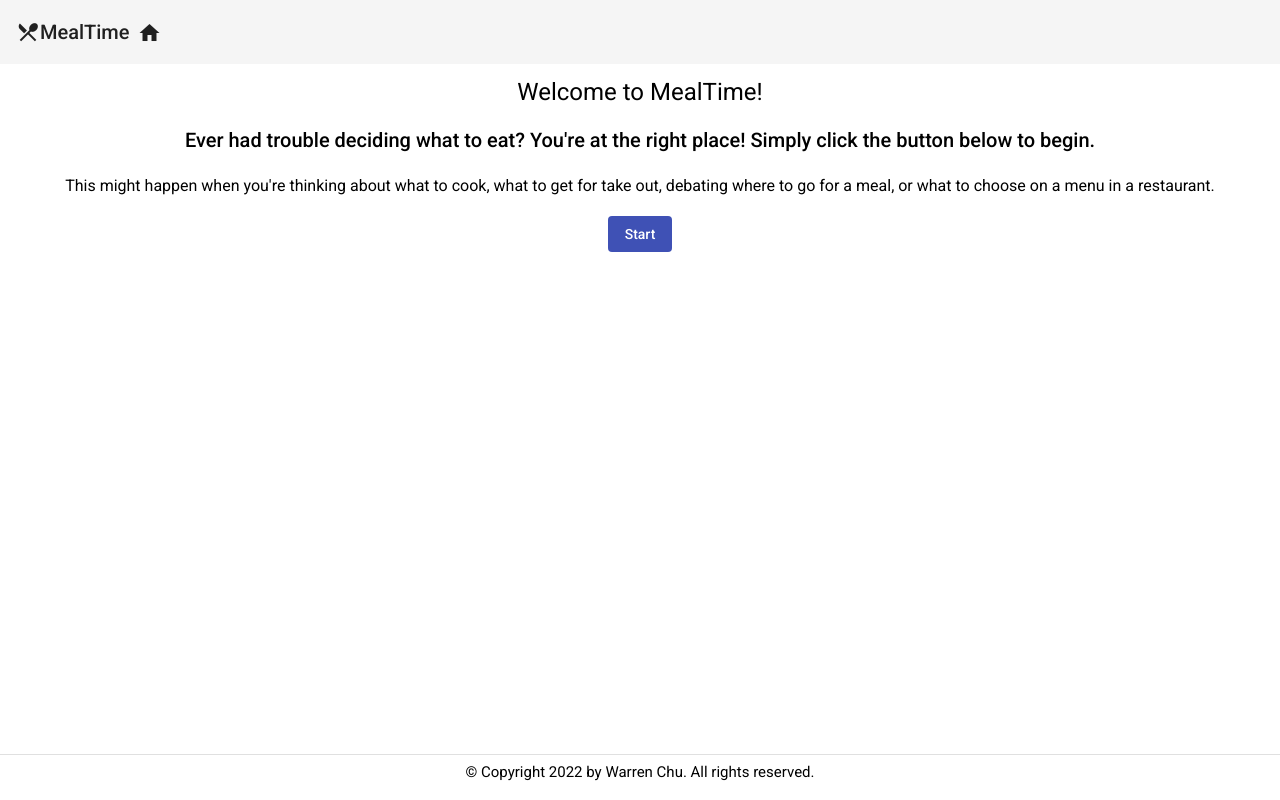
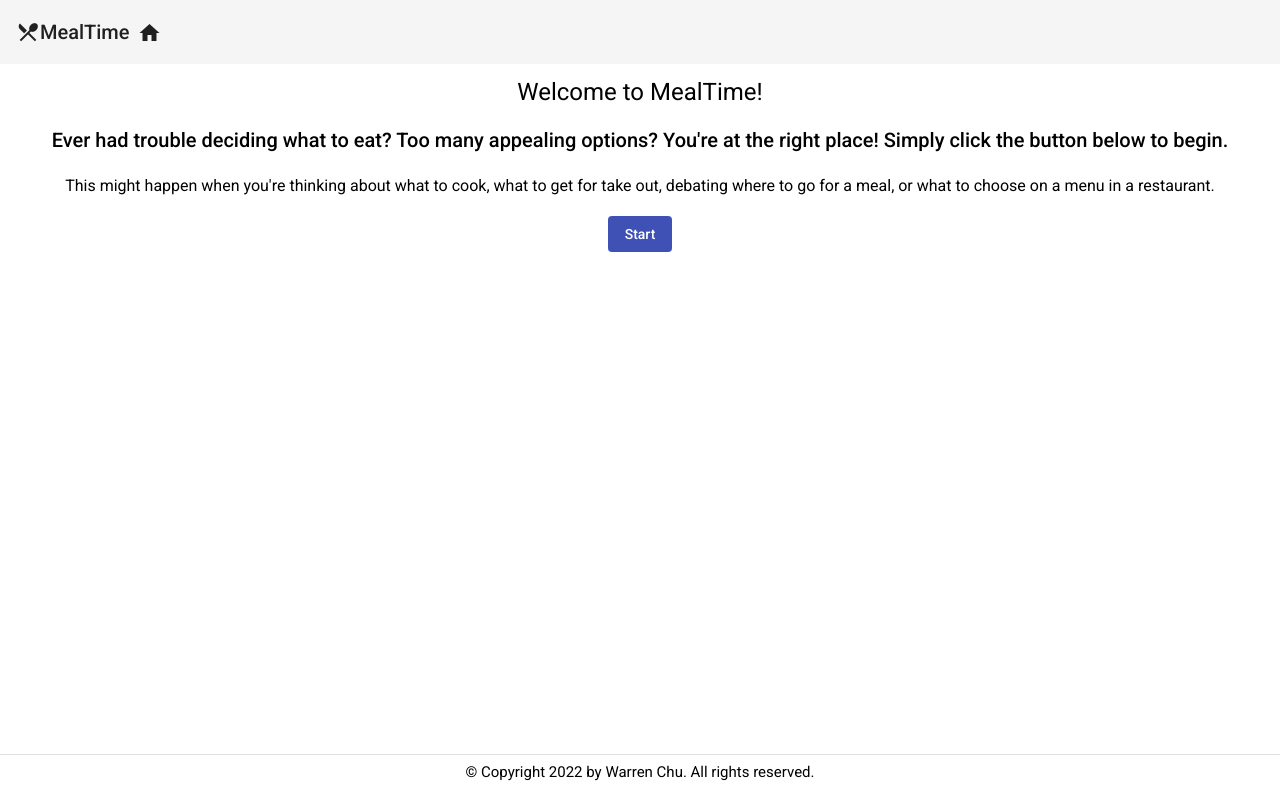
Before and after one commit to warrenchu/mealTime, an Angular app: page /home in a window 1280 px wide. Built offline with nearby package versions, Linux system fonts and the light colour scheme.

Commit message:
Fixed grammar

```diff
--- a/src/app/home/home.component.html
+++ b/src/app/home/home.component.html
@@ -1,7 +1,7 @@
 
 <div id="intro">
     <h1>Welcome to MealTime!</h1>
-    <h2>Ever had trouble deciding what to eat? You're at the right place! Simply click the button below to begin.</h2>
+    <h2>Ever had trouble deciding what to eat? Too many appealing options? You're at the right place! Simply click the button below to begin.</h2>
     <h3>This might happen when you're thinking about what to cook, what to get for take out, debating where to go for a meal, or what to choose on a menu in a restaurant. </h3>
     <button mat-flat-button color="primary" (click)="navigateToPicker()">Start</button>
 </div>
```
